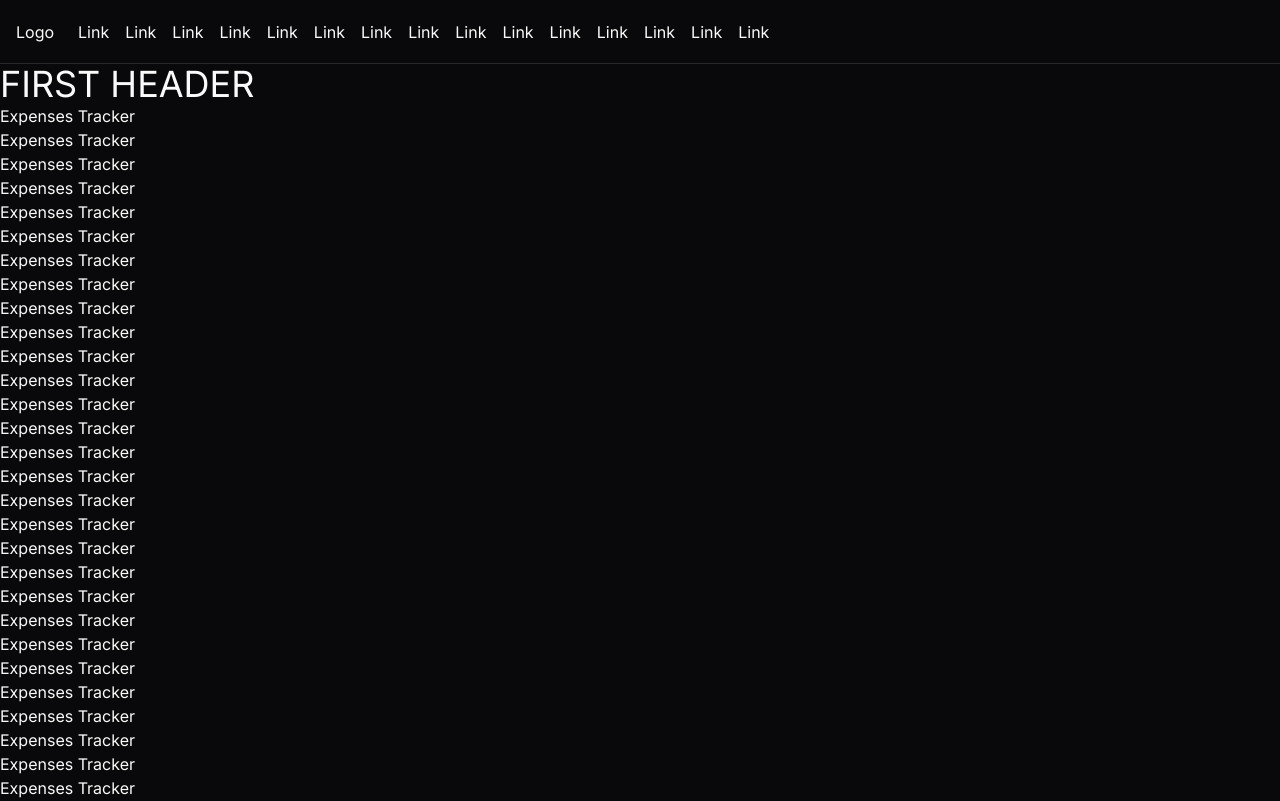
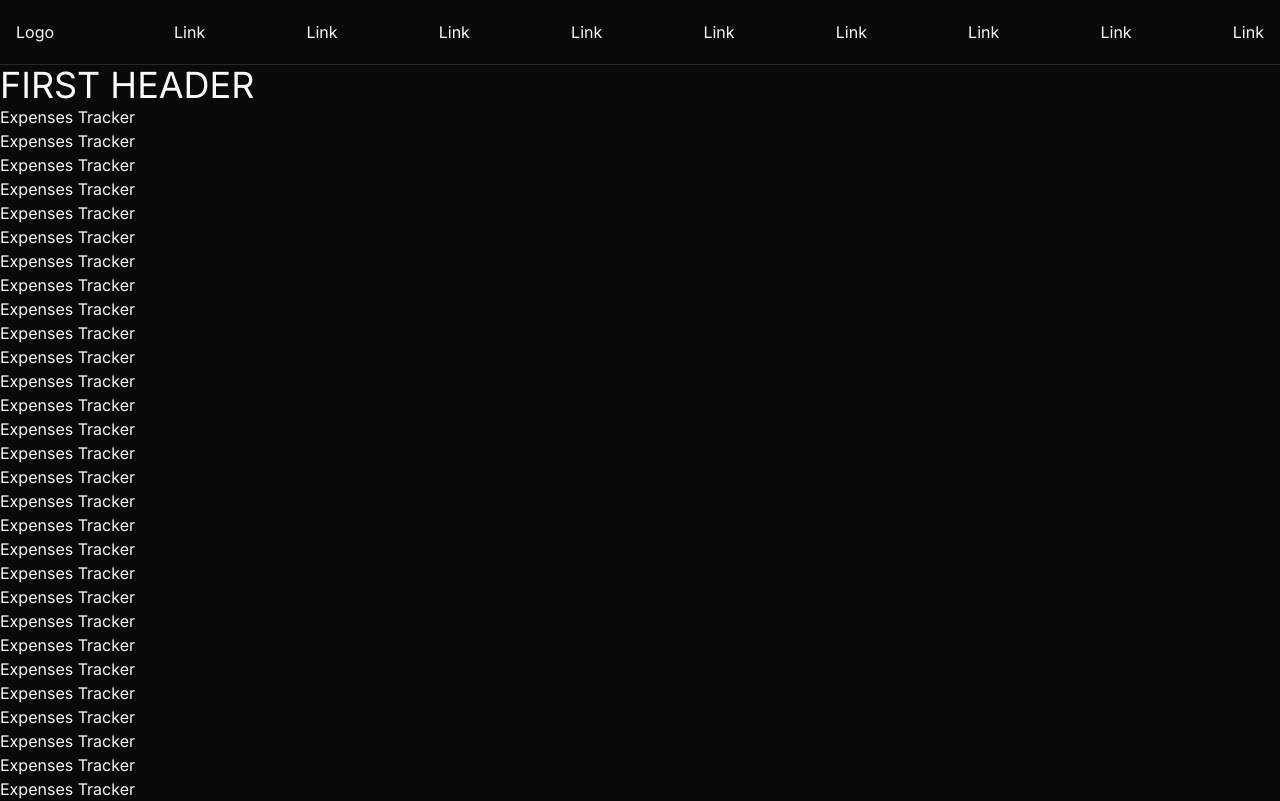
Before and after one commit to michaelcanonizado/finance-tracker, a Next.js app: page / in a window 1280 px wide. Shown: the top 801 px of the page. Built offline with nearby package versions, Linux system fonts and the light colour scheme.

Commit message:
refactored landingpage navbar, made drop down slide underneath sticky nav

```diff
--- a/src/components/navigation/navbar/LandingNavbar.tsx
+++ b/src/components/navigation/navbar/LandingNavbar.tsx
@@ -16,20 +16,16 @@ const LandingNavbar = ({ className }: { className?: string }) => {
 
   return (
     <nav
-      className={twMerge(
-        "sticky top-0 flex h-16 w-full items-center justify-between border-b-[1px] bg-background px-4",
-        className,
-      )}
+      className={twMerge("sticky left-0 top-0  flex border-b-[1px]", className)}
     >
-      <div className="flex gap-6">
-        <div className="">
+      <div className="relative z-50 flex h-16 w-full items-center justify-between gap-6 bg-background px-4">
+        <div className="mr-24">
           <span className="">Logo</span>
         </div>
-        <LandingNavbarLinks className="hidden xl:flex" />
-      </div>
 
-      <div className="block xl:hidden">
-        <div className="relative rounded p-5 transition-all hover:cursor-pointer">
+        <LandingNavbarLinks className="hidden grow justify-between xl:flex" />
+
+        <div className="relative block rounded p-5 transition-all hover:cursor-pointer xl:hidden">
           <label
             htmlFor="sidebar-drawer"
             aria-label="open sidebar"
@@ -53,27 +49,28 @@ const LandingNavbar = ({ className }: { className?: string }) => {
             />
           </label>
         </div>
-        <div className=" bg-blue-300">
+      </div>
+
+      <div className="block xl:hidden">
         <LandingNavbarLinks
-            className={`absolute left-0 right-0 top-[100%] z-50 flex-col  p-4 transition-all duration-100 ${
-              isOpen ? "flex" : "hidden"
+          className={`absolute left-0 right-0 top-[100%] z-40 flex-col  p-4 transition-all duration-500 ${
+            isOpen ? "translate-y-[0%]" : "translate-y-[-120%]"
           }`}
         />
         <label
           htmlFor="sidebar-drawer"
           aria-label="close sidebar"
-            className={`min-w-screen absolute left-0 right-0 top-[100%] z-40 min-h-screen backdrop-blur-[2px] hover:cursor-pointer ${
+          className={`min-w-screen absolute left-0 right-0 top-[100%] z-30 min-h-screen backdrop-blur-[2px] hover:cursor-pointer ${
             isOpen ? "block" : "hidden"
           }`}
         />
         <label
           htmlFor="sidebar-drawer"
           aria-label="close sidebar"
-            className={`min-w-screen absolute left-0 right-0 top-[100%] z-40 min-h-screen bg-background opacity-40 hover:cursor-pointer ${
+          className={`min-w-screen absolute left-0 right-0 top-[100%] z-30 min-h-screen bg-background opacity-40 hover:cursor-pointer ${
             isOpen ? "block" : "hidden"
           }`}
         />
-        </div>
       </div>
     </nav>
   );
--- a/src/components/navigation/navbar/LandingNavbarLinks.tsx
+++ b/src/components/navigation/navbar/LandingNavbarLinks.tsx
@@ -19,12 +19,6 @@ const LandingNavbarLinks = ({ className }: { className?: string }) => {
       <li className="">Link</li>
       <li className="">Link</li>
       <li className="">Link</li>
-      <li className="">Link</li>
-      <li className="">Link</li>
-      <li className="">Link</li>
-      <li className="">Link</li>
-      <li className="">Link</li>
-      <li className="">Link</li>
     </ul>
   );
 };
```
Lines whose indentation alone changed are shown as unchanged.
